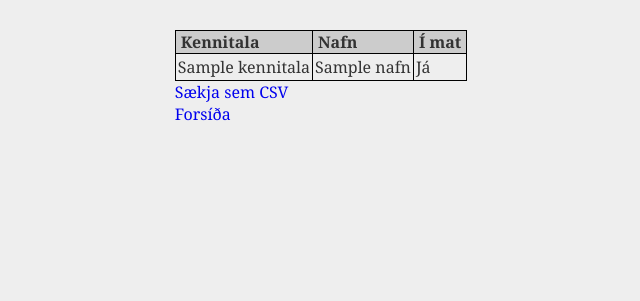
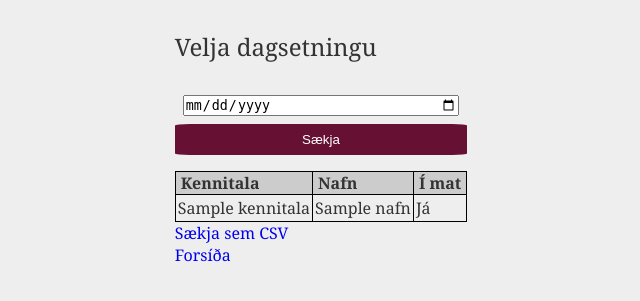
Before and after one commit to atlimp/mathakur, a Node server app: template views/food.pug in a window 1280 px wide. Shown: the top 301 px of the page, without its empty margins (319-959 px from the left). Run offline with Node 20, Linux system fonts and the light colour scheme; the template is opened without the code that fills it: most values are stand-ins (such as "Sample title", 1, 10 or a date in 2020).

Commit message:
add date picker to food table

```diff
--- a/public/styles.css
+++ b/public/styles.css
@@ -82,3 +82,17 @@ th,
 td {
     border: 1px solid #000;
 }
+
+.datePicker {
+    display: flex;
+    flex-direction: column;
+    justify-content: space-between;
+}
+
+.date {
+    margin: 0.5rem;
+}
+
+.dateButton {
+    margin-bottom: 1rem;
+}
--- a/router.js
+++ b/router.js
@@ -65,8 +65,9 @@ function addUser(req, res) {
 }
 
 async function download(req, res) {
+    const { charset } = req.query;
     const { rows } = await db('SELECT u.kennitala, u.nafn, m.imat FROM users u LEFT OUTER JOIN matur m ON u.kennitala=m.kennitala WHERE m.dagur=CURRENT_DATE OR m.dagur is NULL;');
-    const csv = createCSV(rows);
+    const csv = createCSV('kennitala;nafn;imat', rows, '\n');
     res.set('Content-Disposition', 'attachment; filename="gogn.csv"');
     res.send(csv);
 }
--- a/util.js
+++ b/util.js
@@ -2,10 +2,10 @@ function catchErrors(fn) {
     return (req, res, next) => fn(req, res, next).catch(next);
 }
 
-function createCSV(values) {
+function createCSV(header = '', values, lf) {
     return values.reduce((k, u) => {
-        return `${k}${u.kennitala};${u.nafn};${u.imat ? 'Já' : 'Nei'}\n`
-    }, '');
+        return `${k}${u.kennitala};${u.nafn};${u.imat ? 'Já' : 'Nei'}${lf}`
+    }, `${header}${lf}`);
 }
 
 module.exports = {
--- a/views/food.pug
+++ b/views/food.pug
@@ -2,6 +2,10 @@ extends layout
 
 block content
     .container
+        form(action='/food' method='get' class='datePicker')
+            label(class='label' for='t') Velja dagsetningu
+            input(class='input date' type='date' name='t' id='t')
+            button(class='button dateButton') Sækja
         table
             tr
                 th Kennitala
```
